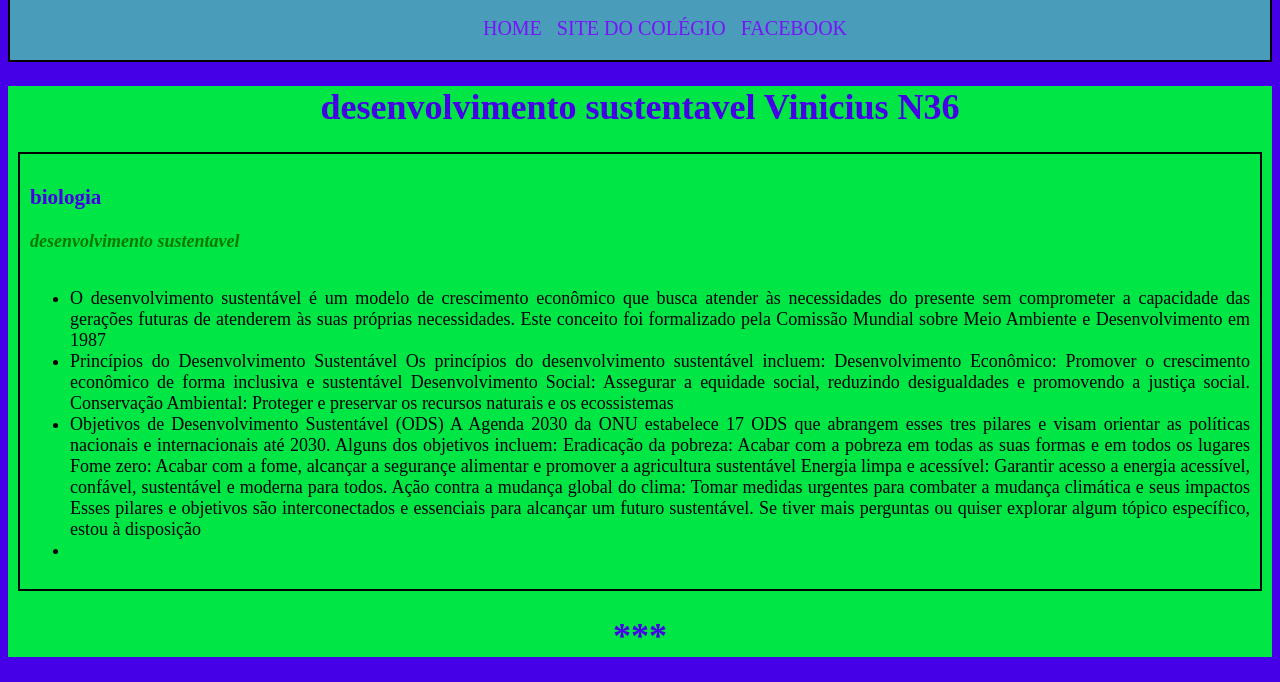
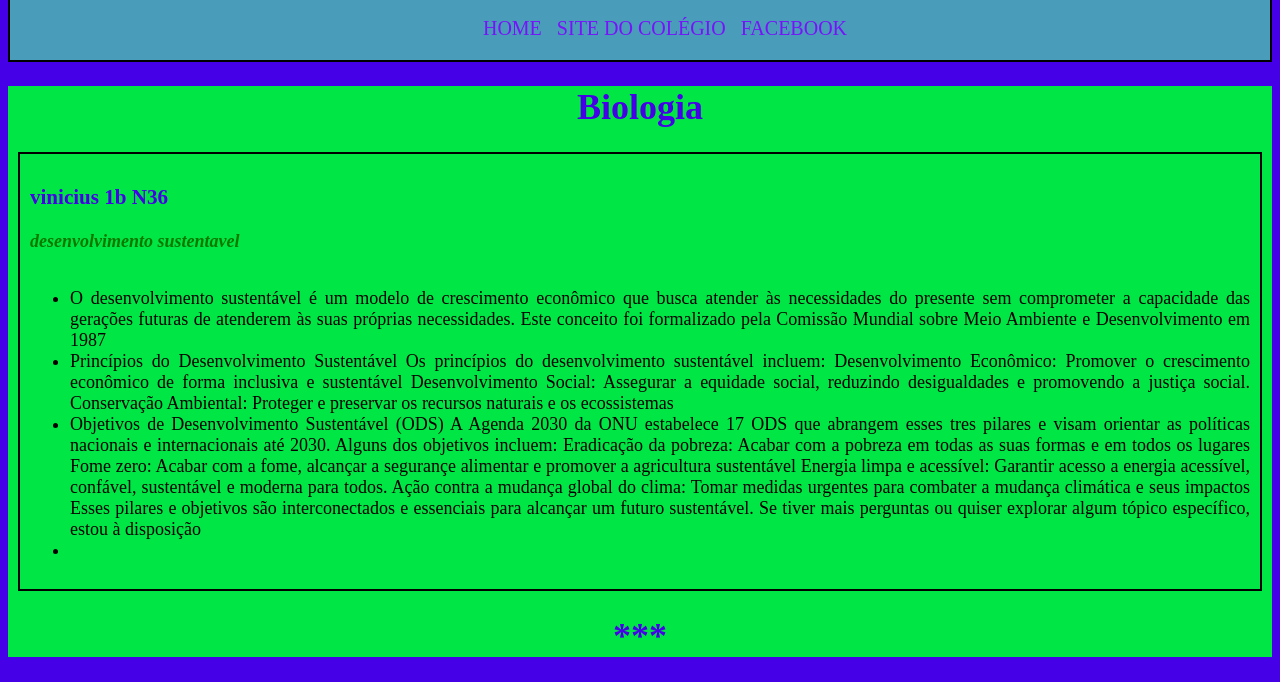
Before and after one commit to catdabaguete/Biologia, a plain HTML site: page index.html in a window 1280 px wide. Shown: the part 56-738 px from the top of the page. Drawn offline with Linux system fonts and the light colour scheme; a script that the page names is missing.

Commit message:
Update index.html

```diff
--- a/index.html
+++ b/index.html
@@ -21,9 +21,9 @@ href="https://www.facebook.com/profile.php?id=100009582499964">Facebook</li></a>
       </nav>
     </header>
  <main>
-  <h1>desenvolvimento sustentavel Vinicius N36</h1>
+  <h1>Biologia</h1>
    <div class="PRIMEIROPARAGRAFO">
-   <h3>biologia</h3>
+   <h3>vinicius 1b N36</h3>
    <p><i><b>desenvolvimento sustentavel</b></i></p>
    <ul id="lista02">
      <li>O desenvolvimento sustentável é um modelo de
```
